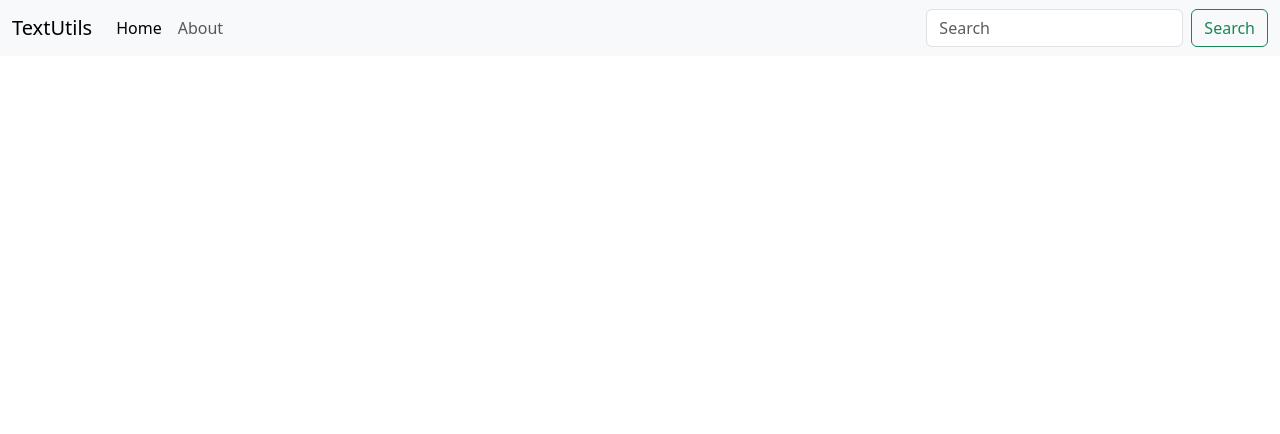
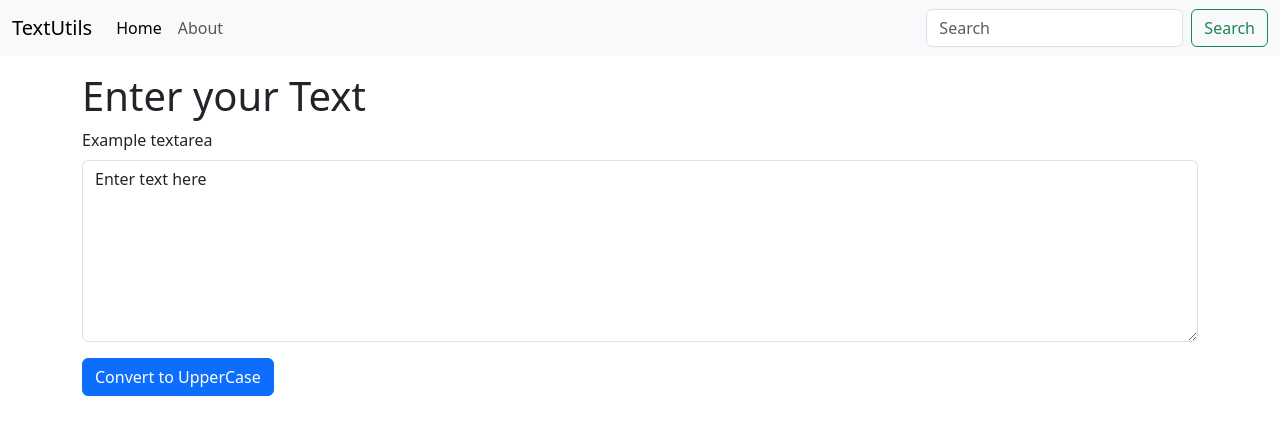
Before and after one commit to cricketers/TextUtils, a React (Create React App) app: page / in a window 1280 px wide. Shown: the top 434 px of the page. Built offline with nearby package versions, Linux system fonts and the light colour scheme.

Commit message:
video 6 is completed

```diff
--- a/src/App.js
+++ b/src/App.js
@@ -1,12 +1,20 @@
 import './App.css';
 import Navbar from './component/Navbar';
+import TextForm from './component/TextForm';
 
 function App() {
   return (
     <>
-      <Navbar title="TextUtils"/>
+      <Navbar title="TextUtils" />
+
       {/* default props
-      <Navbar/> */}
+      <Navbar /> */}
+
+
+{/* state */}
+      <div className="container my-3">
+        <TextForm heading="Enter your Text" />
+      </div>
     </>
   );
 }
--- /dev/null
+++ b/src/component/TextForm.js
@@ -0,0 +1,42 @@
+import React, {useState} from 'react';
+
+
+export default function TextForm(props) {
+    const handleUpClick= ()=>{
+        // console.log("Uppercase was clicked" + text);
+        let newText = text.toUpperCase();
+        setText(newText);
+    }
+
+      const handleOnChange= (event)=>{
+        // console.log("On Change");
+        setText(event.target.value);
+    }
+
+    const [text, setText] = useState('Enter text here');
+    //  setText("new text");
+  return (
+    <div>
+      <h1>{props.heading}  </h1>
+
+      <form>
+        <div className="mb-3">
+          <label htmlFor="myBox" className="form-label">
+            Example textarea
+          </label>
+          <textarea
+            className="form-control"
+            value={text}
+            onChange={handleOnChange}
+            id="myBox"
+            rows="7"
+          ></textarea>
+        </div>
+
+        <button type="submit" onClick={handleUpClick} className="btn btn-primary">
+        Convert to UpperCase
+        </button>
+      </form>
+    </div>
+  );
+}
```
